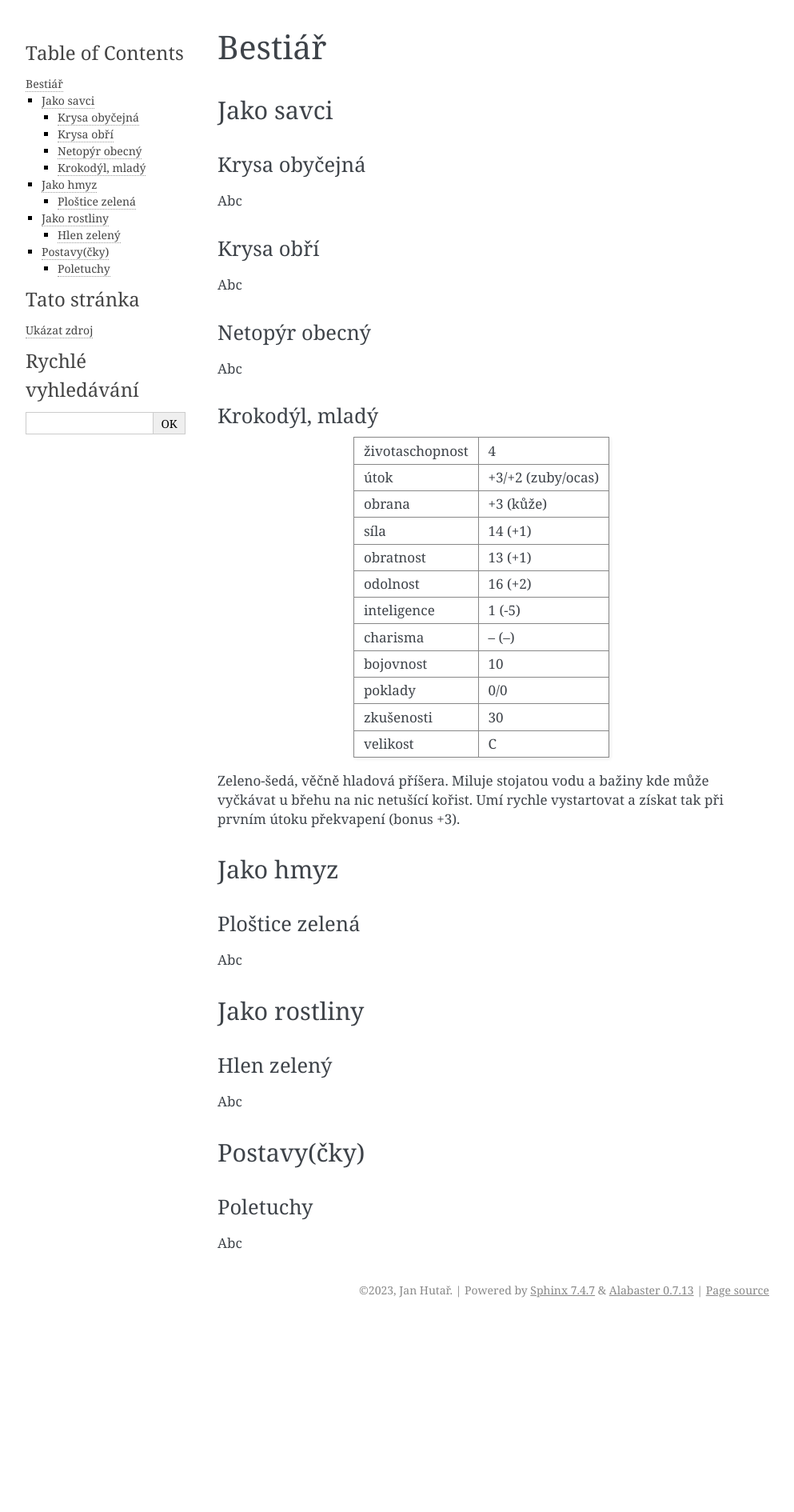
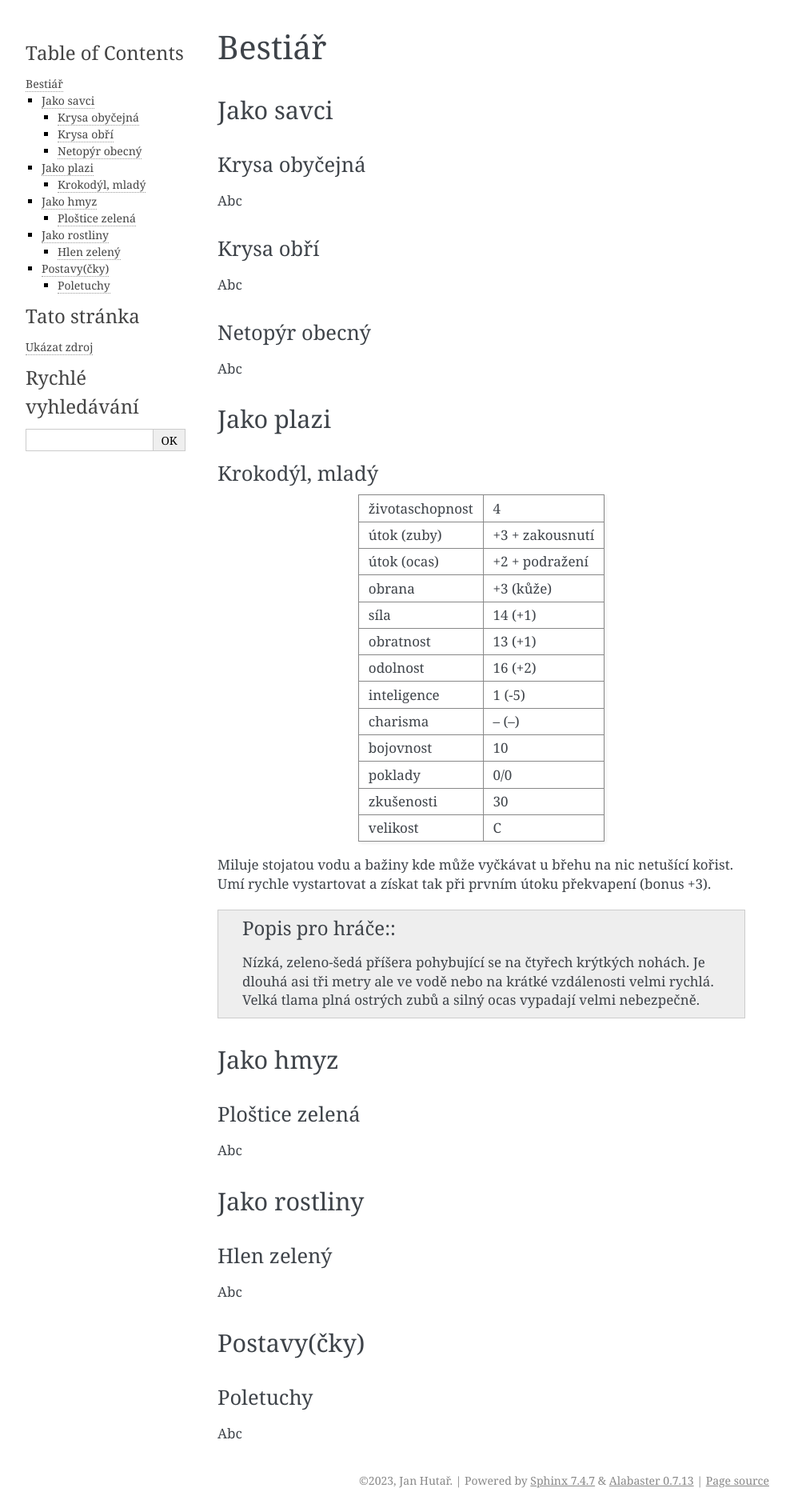
Before and after one commit to jhutar/nasdracak, a Sphinx documentation site: the page built from docs/source/bestiar/index.rst, in a window 1280 px wide. Shown: the whole page at 80% size, without its empty margins (148-1141 px from the left). Built offline with Sphinx 7.4.7, drawn with Linux system fonts in a browser that asks for light colours; pages that are not in the unit, such as notebooks, are missing from menus; before the commit the page ends 1652 px from its top, so only the background shows below that.

Commit message:
feat: Krokodyl neni savec a pridan popis pro hrace

```diff
--- a/docs/source/bestiar/index.rst
+++ b/docs/source/bestiar/index.rst
@@ -25,37 +25,46 @@ Netopýr obecný
 Abc
 
 
+Jako plazi
+----------
+
 .. _Krokodýl, mladý:
 Krokodýl, mladý
 ~~~~~~~~~~~~~~~
 
-+-----------------+-------------------+
-| životaschopnost | 4                 |
-+-----------------+-------------------+
-| útok            | +3/+2 (zuby/ocas) |
-+-----------------+-------------------+
-| obrana          | +3 (kůže)         |
-+-----------------+-------------------+
-| síla            | 14 (+1)           |
-+-----------------+-------------------+
-| obratnost       | 13 (+1)           |
-+-----------------+-------------------+
-| odolnost        | 16 (+2)           |
-+-----------------+-------------------+
-| inteligence     | 1 (-5)            |
-+-----------------+-------------------+
-| charisma        | -- (--)           |
-+-----------------+-------------------+
-| bojovnost       | 10                |
-+-----------------+-------------------+
-| poklady         | 0/0               |
-+-----------------+-------------------+
-| zkušenosti      | 30                |
-+-----------------+-------------------+
-| velikost        | C                 |
-+-----------------+-------------------+
++-----------------+-----------------+
+| životaschopnost | 4               |
++-----------------+-----------------+
+| útok (zuby)     | +3 + zakousnutí |
++-----------------+-----------------+
+| útok (ocas)     | +2 + podražení  |
++-----------------+-----------------+
+| obrana          | +3 (kůže)       |
++-----------------+-----------------+
+| síla            | 14 (+1)         |
++-----------------+-----------------+
+| obratnost       | 13 (+1)         |
++-----------------+-----------------+
+| odolnost        | 16 (+2)         |
++-----------------+-----------------+
+| inteligence     | 1 (-5)          |
++-----------------+-----------------+
+| charisma        | -- (--)         |
++-----------------+-----------------+
+| bojovnost       | 10              |
++-----------------+-----------------+
+| poklady         | 0/0             |
++-----------------+-----------------+
+| zkušenosti      | 30              |
++-----------------+-----------------+
+| velikost        | C               |
++-----------------+-----------------+
 
-Zeleno-šedá, věčně hladová příšera. Miluje stojatou vodu a bažiny kde může vyčkávat u břehu na nic netušící kořist. Umí rychle vystartovat a získat tak při prvním útoku překvapení (bonus +3).
+Miluje stojatou vodu a bažiny kde může vyčkávat u břehu na nic netušící kořist. Umí rychle vystartovat a získat tak při prvním útoku překvapení (bonus +3).
+
+.. admonition:: Popis pro hráče:
+
+   Nízká, zeleno-šedá příšera pohybující se na čtyřech krýtkých nohách. Je dlouhá asi tři metry ale ve vodě nebo na krátké vzdálenosti velmi rychlá. Velká tlama plná ostrých zubů a silný ocas vypadají velmi nebezpečně.
 
 
 Jako hmyz
```
